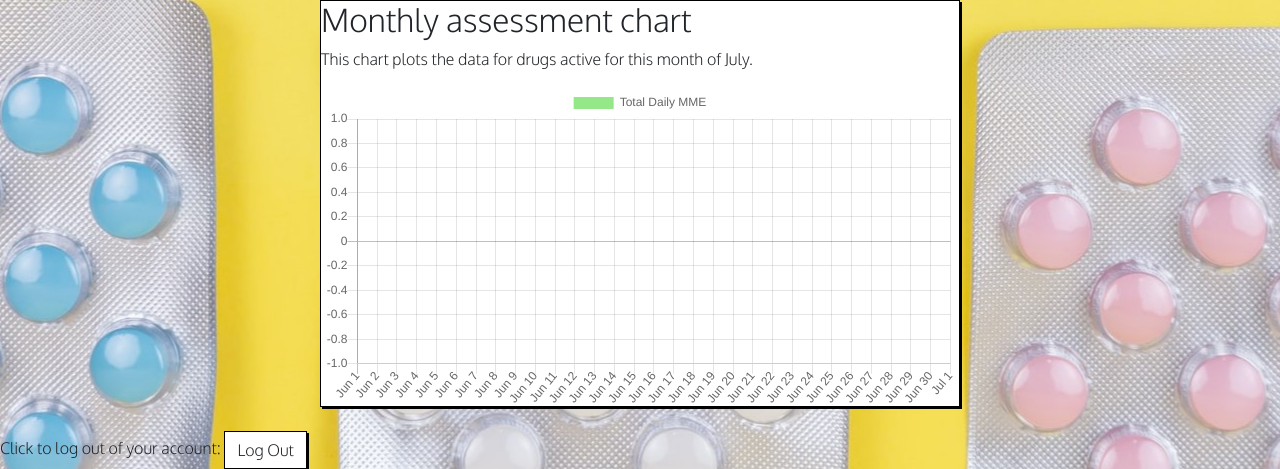
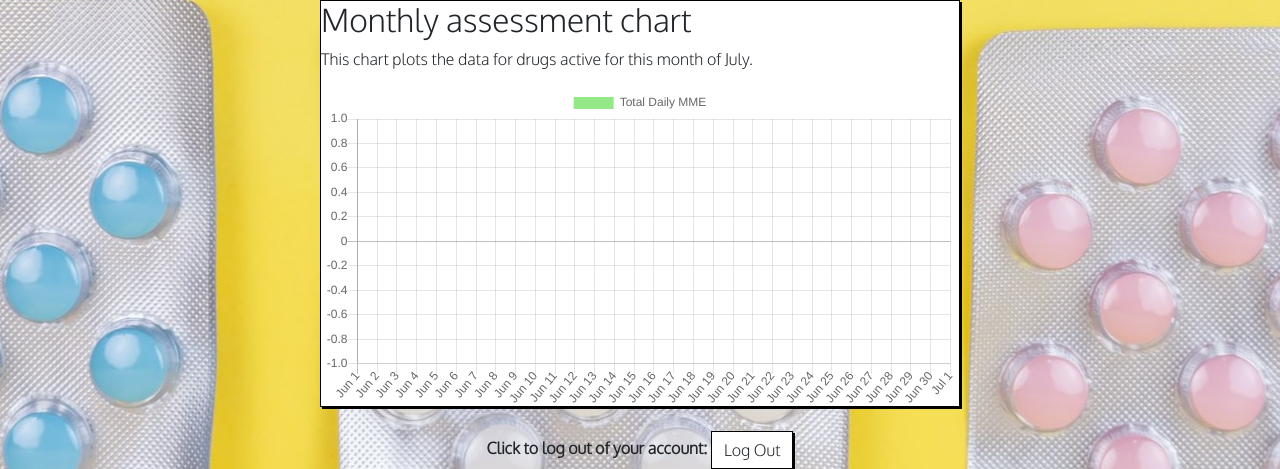
Before and after one commit to khanderz/MME-Calculator, a Flask app: page /users/1 in a window 1280 px wide. Shown: the part 726-1195 px from the top of the page. Run offline with Flask 2, Linux system fonts and the light colour scheme; the visitor is signed in with stand-in values (Sample User, id 1); data comes from the database, SQL or seed files in the repository; data that the repository does not hold is empty; some libraries are stand-ins or nearby versions.

Commit message:
updates to resources and user details page

```diff
--- a/templates/resources.html
+++ b/templates/resources.html
@@ -1,9 +1,11 @@
 {% extends 'base.html' %}
 
 {% block body %}
+<br>
+<br>
+<br>
 <div class="text-center">
-    <h1>Resources</h1>
-    <br>
+
 
     <h2>Clinical resources:</h2>
 
--- a/templates/user_details.html
+++ b/templates/user_details.html
@@ -74,12 +74,14 @@
 <br>
 
 <!-- logout -->
+<div class="text-center">
 <form action="/logout">
-    Click to log out of your account:
+    <strong> Click to log out of your account: </strong>
       <button class="btn custom-button-1" type="submit" name="logout">
         Log Out
     </button>
   </form>
+  </div>
 
 {% endblock %}
 
```
